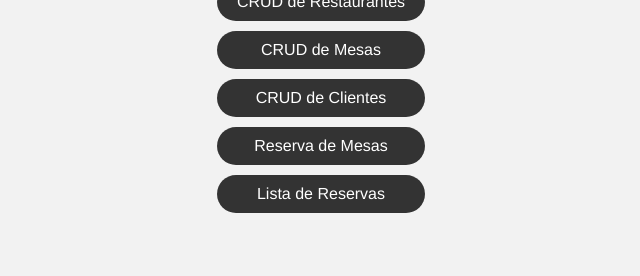
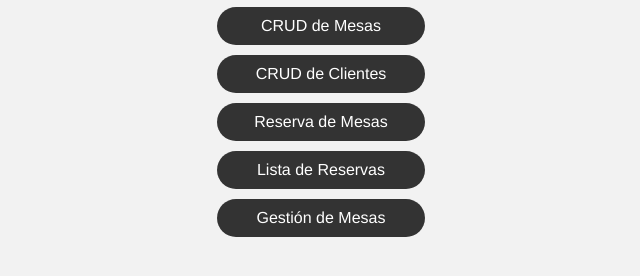
Before and after one commit to jg2kpy/ProjectBackend2, a website: page frontend/index.html in a window 1280 px wide. Shown: the part 326-602 px from the top of the page, without its empty margins (319-959 px from the left). Drawn offline with Linux system fonts and the light colour scheme.

Commit message:
gestion mesas inicio front

```diff
--- a/frontend/index.html
+++ b/frontend/index.html
@@ -16,6 +16,7 @@
             <li><a href="./clientes/clientes.html">CRUD de Clientes</a></li>
             <li><a href="./reservas/reservas.html">Reserva de Mesas</a></li>
             <li><a href="./reservas/lista.html">Lista de Reservas</a></li>
+            <li><a href="./gestion_mesas/gestion_mesas.html">Gestión de Mesas</a></li>
         </ul>
     </div>
 </body>
```
Also changed, not shown: frontend/gestion_mesas/gestion_mesas.html (added).
